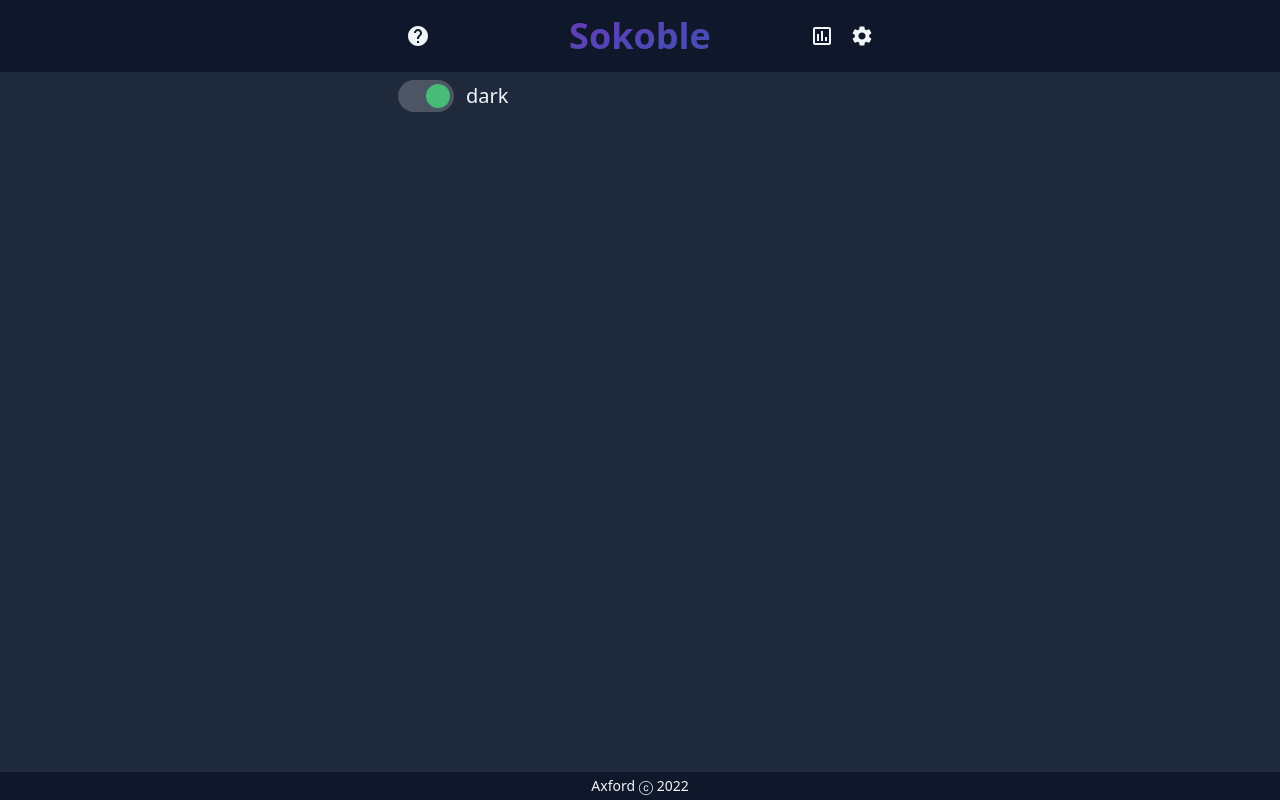
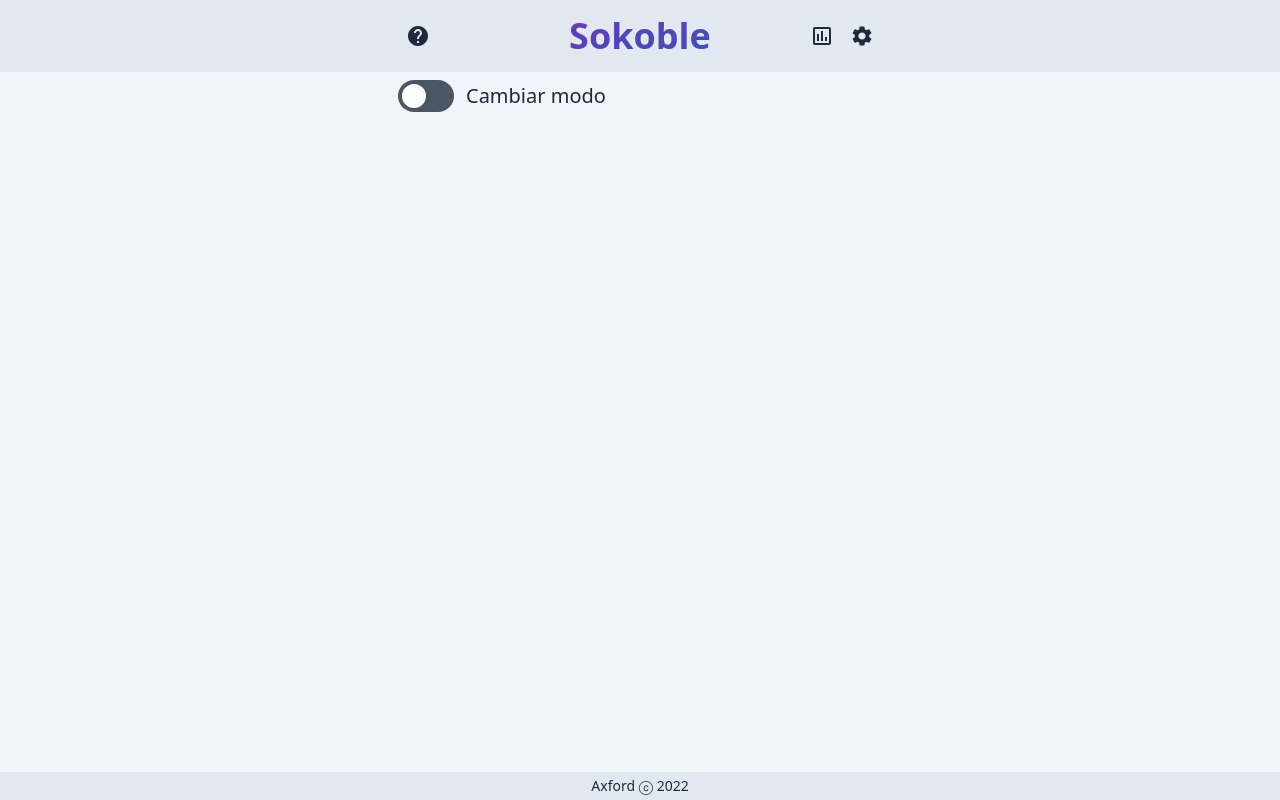
Before and after one commit to MrAxf/sokoble, a Next.js app: page /config in a window 1280 px wide. Built offline with nearby package versions, Linux system fonts and the light colour scheme.

Commit message:
darktheme

```diff
--- a/package.json
+++ b/package.json
@@ -14,6 +14,7 @@
     "firebase": "^9.13.0",
     "framer-motion": "^7.5.3",
     "next": "^13.0.0",
+    "next-themes": "^0.2.1",
     "react": "^18.2.0",
     "react-dom": "^18.2.0",
     "react-icons": "^4.4.0",
--- a/src/components/HoldButton.tsx
+++ b/src/components/HoldButton.tsx
@@ -32,7 +32,6 @@ export default function HoldButton({
 
   const initHold = async () => {
     try {
-      console.log('hola')
       await controls.start({
         width: '100%',
         transition: {
@@ -46,7 +45,6 @@ export default function HoldButton({
     } catch (error) {
       console.log(error)
     }
-    console.log('adios')
   }
 
   const cancelHold = () => {
--- a/src/levels/levelConverter.ts
+++ b/src/levels/levelConverter.ts
@@ -6,7 +6,7 @@ const toLevel = (plane: string, name: string) => {
     player: { x: 0, y: 0 },
   }
   const unoptimizedBoard = []
-  let row:SokobanCell[] = []
+  let row: SokobanCell[] = []
   let lastCol = -1
   let x = -1
   let y = -1
@@ -24,6 +24,11 @@ const toLevel = (plane: string, name: string) => {
 
       case '.':
         row.push('BUTTON')
+        break
+
+      case '*':
+        row.push('BUTTON')
+        level.boxes.push({ x: x - 1, y })
         break
 
       case '$':
@@ -52,7 +57,6 @@ const toLevel = (plane: string, name: string) => {
     const levelRow = unoptimizedBoard[i]
     level.board.push(levelRow.slice(1, lastCol))
   }
-  console.log(level)
   return level
 }
 
--- a/src/levels/levels.ts
+++ b/src/levels/levels.ts
@@ -616,7 +616,6 @@ const levels = [
 
 const getRandomLevel = () => {
   let seed = Math.floor(Math.random() * levels.length)
-  seed = 19
   return toLevel(levels[seed], `level${seed}`)
   // const db = getFirestore(firebase)
   // setDoc(doc(db, 'levels'), level)
--- a/src/pages/_app.tsx
+++ b/src/pages/_app.tsx
@@ -2,17 +2,17 @@ import { AppProps } from 'next/app'
 import Head from 'next/head'
 import { RecoilRoot } from 'recoil'
 import CurrentSokobanBoard from '../components/CurrentSokobanBoard'
+import { ThemeProvider } from 'next-themes'
 
 import MainLayout from '../layouts/MainLayout'
 import PageLayout from '../layouts/PageLayout'
-import { ThemeProvider } from '../providers/DarkThemeProvider'
 import '../styles/index.css'
 
 export default function App({ Component, pageProps }: AppProps) {
 
   return (
     <RecoilRoot>
-      <ThemeProvider initialTheme="dark">
+      <ThemeProvider enableSystem={true} attribute='class'>
         <Head>
           <meta charSet="UTF-8" />
           <link rel="icon" type="image/svg+xml" href="/vite.svg" />
--- a/src/pages/config.tsx
+++ b/src/pages/config.tsx
@@ -1,17 +1,17 @@
 import Switch from '../components/Switch'
-import useTheme from '../uses/useTheme'
+import { useTheme } from 'next-themes'
 
 export default function Config() {
-  const { theme, toggle } = useTheme()
+  const { theme, setTheme } = useTheme()
 
   const onThemeChange = () => {
-    toggle()
+    setTheme(theme === 'light' ? 'dark' : 'light')
   }
 
   return (
     <div className="text-xl">
       <Switch
-        label={theme}
+        label="Cambiar modo"
         checked={theme === 'dark'}
         onChange={onThemeChange}
       ></Switch>
--- a/src/providers/DarkThemeProvider.tsx
+++ /dev/null
@@ -1,68 +0,0 @@
-import {
-  Dispatch,
-  ReactNode,
-  SetStateAction,
-  createContext,
-  useEffect,
-  useState,
-} from 'react'
-
-type ColorTheme = 'dark' | 'light'
-
-interface ThemeContextValue {
-  theme: ColorTheme
-  setTheme: Dispatch<SetStateAction<ColorTheme>>
-}
-
-interface ThemeProviderProps {
-  initialTheme: ColorTheme
-  children: ReactNode
-}
-
-const getInitialTheme = (): ColorTheme => {
-  if (typeof window !== 'undefined' && window.localStorage) {
-    const storedPrefs = window.localStorage.getItem('color-theme')
-    if (storedPrefs === 'dark' || storedPrefs === 'light') {
-      return storedPrefs
-    }
-
-    const userMedia = window.matchMedia('(prefers-color-scheme: dark)')
-    if (userMedia.matches) {
-      return 'dark'
-    }
-  }
-
-  return 'dark'
-}
-
-export const ThemeContext = createContext<ThemeContextValue>({
-  theme: 'dark',
-  setTheme: () => {},
-})
-
-export const ThemeProvider = ({
-  initialTheme,
-  children,
-}: ThemeProviderProps) => {
-  const [theme, setTheme] = useState(initialTheme)
-
-  const rawSetTheme = (theme: ColorTheme) => {
-    const root = window.document.documentElement
-    const isDark = theme === 'dark'
-
-    root.classList.remove(isDark ? 'light' : 'dark')
-    root.classList.add(theme)
-
-    localStorage.setItem('color-theme', theme)
-  }
-
-  useEffect(() => {
-    rawSetTheme(theme)
-  }, [theme])
-
-  return (
-    <ThemeContext.Provider value={{ theme, setTheme }}>
-      {children}
-    </ThemeContext.Provider>
-  )
-}
--- a/src/uses/useTheme.ts
+++ /dev/null
@@ -1,14 +0,0 @@
-import { useCallback, useContext } from "react"
-import { ThemeContext } from "../providers/DarkThemeProvider"
-
-const useTheme = () => {
-  const { theme, setTheme } = useContext(ThemeContext)
-
-  const toggle = useCallback(() => {
-    setTheme(theme === 'dark' ? 'light' : 'dark')
-  }, [theme])
-
-  return {theme, toggle}
-}
-
-export default useTheme
```
Also changed, not shown: 1 other file (tests, documents, lock files or other folders).
